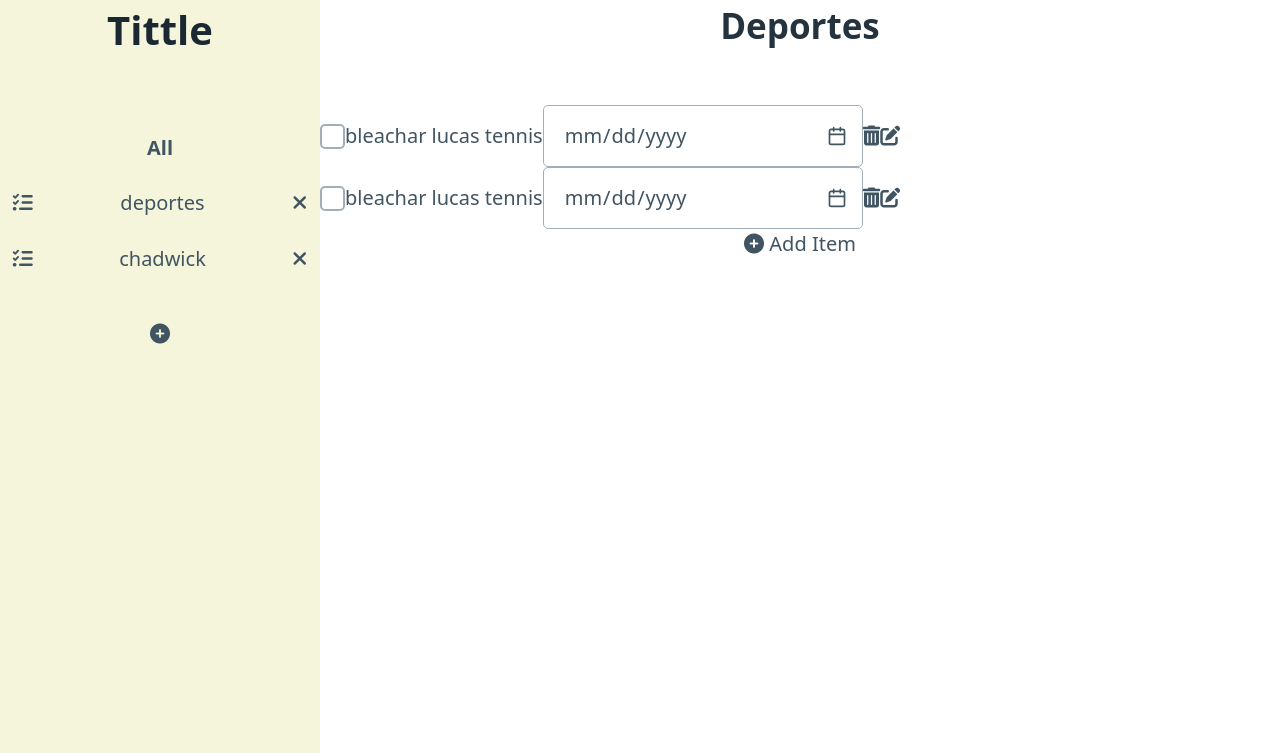
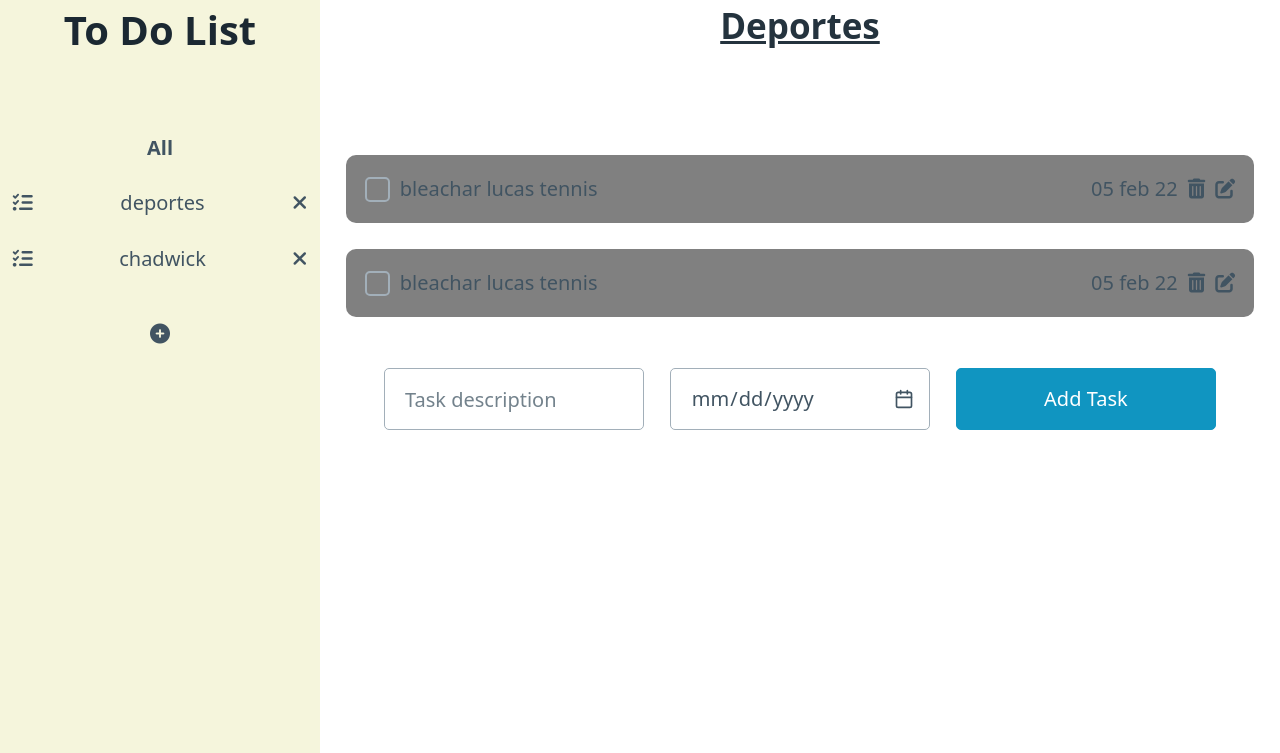
Before and after one commit to Peperayox/To-Do-List-2, a website built with webpack: page dist/index.html in a window 1280 px wide. Shown: the top 753 px of the page. Built offline with nearby package versions, Linux system fonts and the light colour scheme.

Commit message:
finished css

```diff
--- a/dist/animations.css
+++ b/dist/animations.css
@@ -1,13 +1,15 @@
 .category:hover {
   background-color: darkcyan;
 }
-.delete-button:hover {
+.delete-button:hover,
+.fa-trash-can:hover {
   color: darkred;
   cursor: pointer;
 }
 .fa-circle-plus:hover {
   transition-duration: 0.4s;
   transform: scale(1.8);
+  color: aqua;
   cursor: pointer;
 }
 .fa-github:hover {
@@ -15,3 +17,11 @@
   transform: rotate(720deg) scale(1.5);
   cursor: pointer;
 }
+.fa-pen-to-square:hover {
+  color: greenyellow;
+  cursor: pointer;
+}
+.date-container:hover {
+  background-color: greenyellow;
+  cursor: row-resize;
+}
--- a/dist/index.html
+++ b/dist/index.html
@@ -24,7 +24,7 @@
   </head>
   <body>
     <div class="left-container">
-      <h1>Tittle</h1>
+      <h1>To Do List</h1>
       <div class="category-container">
         <div class="category all">
           <div class="text">All</div>
@@ -52,28 +52,39 @@
       </footer>
     </div>
     <div class="right-container">
-      <h2>Deportes</h2>
+      <h2><u>Deportes</u></h2>
       <div class="items-container">
         <div class="item">
+          <div class="right-item">
             <input type="checkbox" />
             <div class="text">bleachar lucas tennis</div>
-          <div class="date-container"><input type="date" /></div>
+          </div>
+          <div class="left-item">
+            <p class="date">05 feb 22</p>
             <i class="fa-solid fa-trash-can"></i>
             <i class="fa-solid fa-pen-to-square"></i>
           </div>
+        </div>
         <div class="item">
+          <div class="right-item">
             <input type="checkbox" />
             <div class="text">bleachar lucas tennis</div>
-          <div class="date-container"><input type="date" /></div>
+          </div>
+          <div class="left-item">
+            <p class="date">05 feb 22</p>
             <i class="fa-solid fa-trash-can"></i>
             <i class="fa-solid fa-pen-to-square"></i>
           </div>
-        <div class="item"></div>
-        <div class="item"></div>
         </div>
-      <div class="add-item">
-        <i class="fa-solid fa-circle-plus"></i>
-        Add Item
+      </div>
+      <div class="item-input">
+        <form onsubmit="return false">
+          <div class="grid">
+            <input id="name" type="text" placeholder="Task description" required />
+            <input type="date" id="date" placeholder="1/1/2022">
+            <input type="submit" value="Add Task"></input>
+          </div>
+        </form>
       </div>
     </div>
   </body>
--- a/dist/styles.css
+++ b/dist/styles.css
@@ -45,16 +45,49 @@ footer {
   display: flex;
   flex-direction: column;
   align-items: center;
+  gap: 4vw;
 }
 .items-container {
   width: var(--right-container-width);
   display: flex;
   flex-direction: column;
+  gap: 2vw;
 }
 .item {
   display: flex;
   align-items: center;
+  justify-content: space-between;
+  padding: 1.5vw;
+  background-color: grey;
+  border-radius: 10px;
+  margin-left: 2vw;
+  margin-right: 2vw;
 }
 .date-container {
   width: 25vw;
 }
+.right-item,
+.left-item {
+  display: flex;
+  align-items: center;
+  gap: 10px;
+}
+.add-item {
+  display: flex;
+  padding: 1vw;
+  align-items: center;
+  gap: 2vw;
+}
+p {
+  margin: 0px !important;
+}
+.add-item {
+  width: var(--right-container-width);
+}
+.grid {
+  width: 65vw !important;
+  gap: 2vw !important;
+}
+h2 {
+  margin-bottom: 4vw !important;
+}
```
Lines whose indentation alone changed are shown as unchanged.
